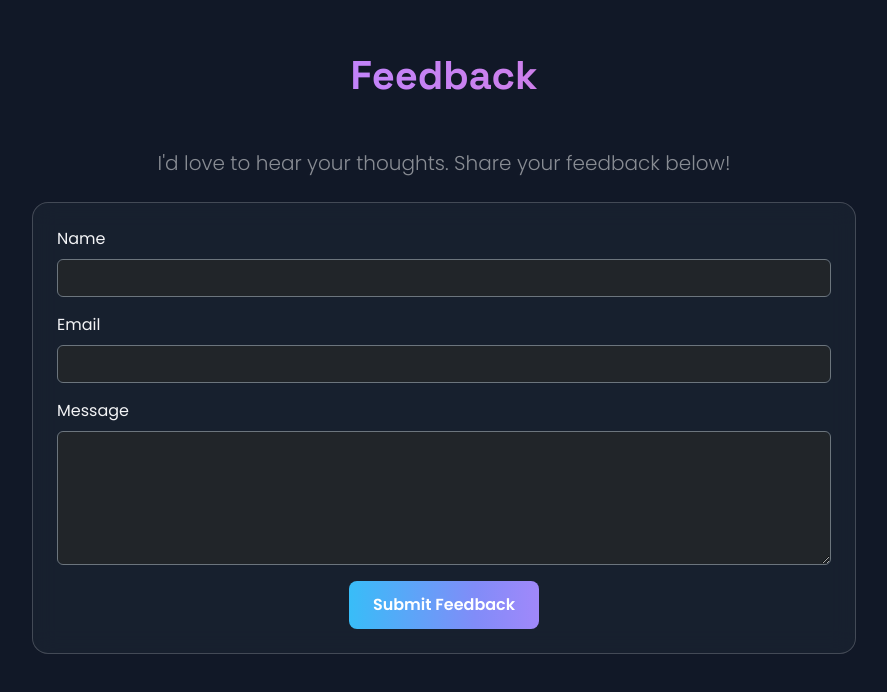
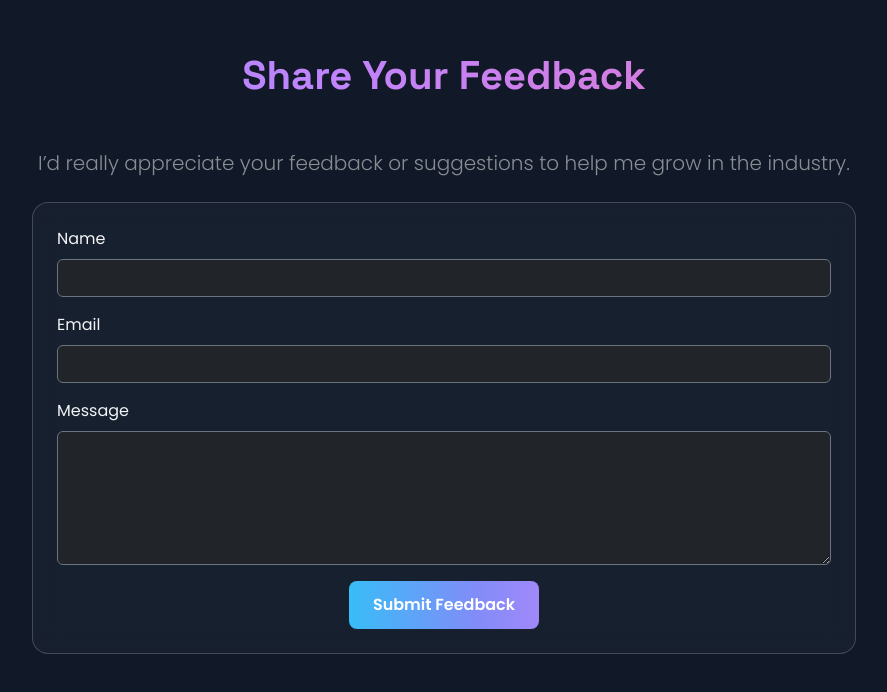
Before and after one commit to AalokT-80/alok-portfolio, a plain HTML site: page index.html in a window 1280 px wide. Shown: the part 4033-4725 px from the top of the page, without its empty margins (196-1083 px from the left). Drawn offline with nearby package versions, Linux system fonts and the light colour scheme; animation ran at ten frames a second.

Commit message:
slight changes

```diff
--- a/index.html
+++ b/index.html
@@ -492,9 +492,9 @@
     </section>
     <section id="feedback">
       <div class="container text-center">
-        <h2 data-aos="fade-up" class="gradient-text">Feedback</h2>
+        <h2 data-aos="fade-up" class="gradient-text">Share Your Feedback</h2>
         <p data-aos="fade-up" data-aos-delay="100" class="lead text-white-50 mb-4">
-          I'd love to hear your thoughts. Share your feedback below!
+          I’d really appreciate your feedback or suggestions to help me grow in the industry.
         </p>
 
         <div class="row justify-content-center">
```
